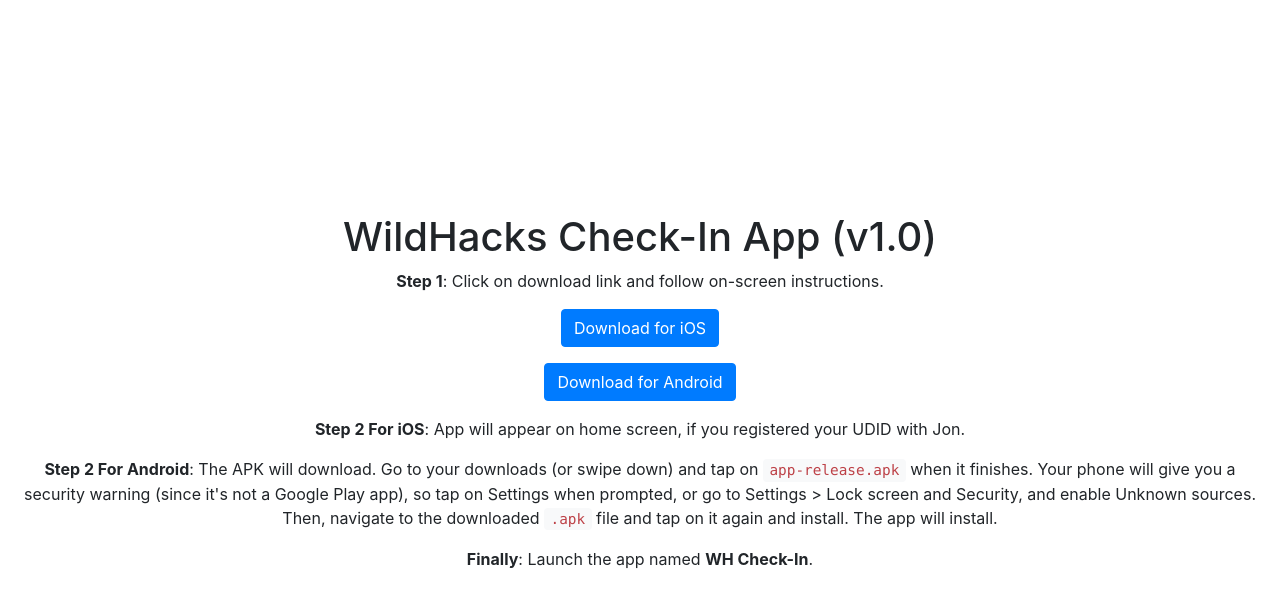
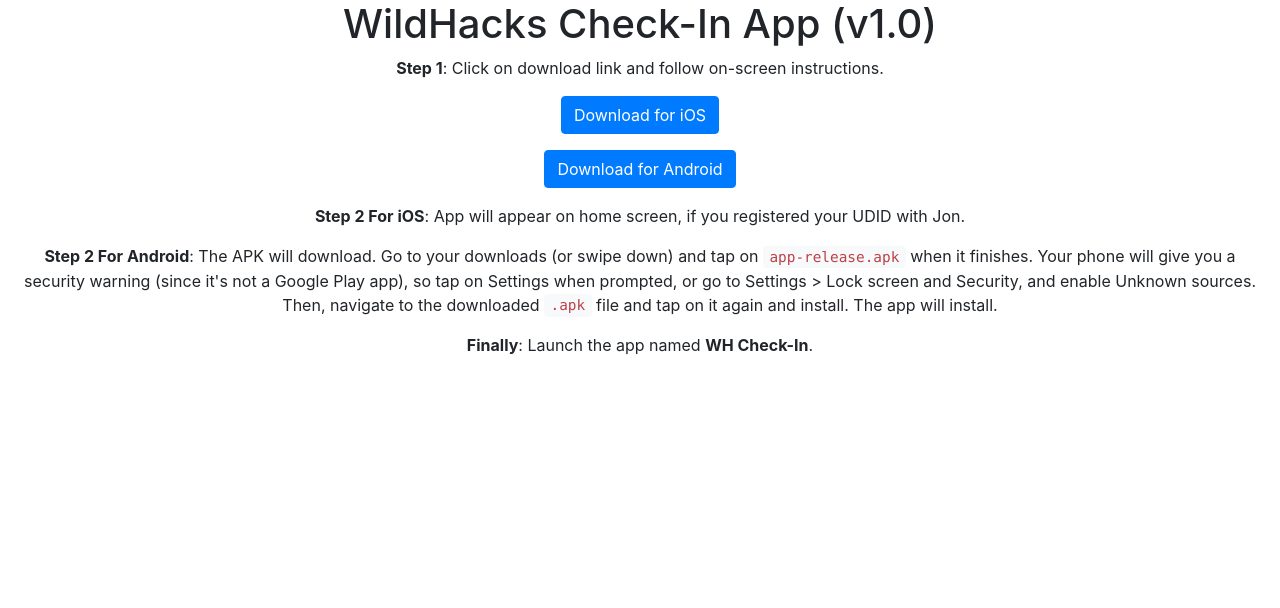
Before and after one commit to NathanJang/wildhacks-2017-qr-scanner, a plain HTML site: page index.html in a window 1280 px wide. Drawn offline with nearby package versions, Linux system fonts and the light colour scheme.

Commit message:
Update index.html

```diff
--- a/index.html
+++ b/index.html
@@ -4,9 +4,6 @@
 	<title>WildHacks Check-In App</title>
 	<link rel="stylesheet" href="https://maxcdn.bootstrapcdn.com/bootstrap/4.0.0-beta.2/css/bootstrap.min.css" integrity="sha384-PsH8R72JQ3SOdhVi3uxftmaW6Vc51MKb0q5P2rRUpPvrszuE4W1povHYgTpBfshb" crossorigin="anonymous">
 	<style type="text/css">
-		html, body, .container-fluid, .row {
-			height: 100%;
-		}
 		h1, h2, p {
 			text-align: center;
 		}
```
